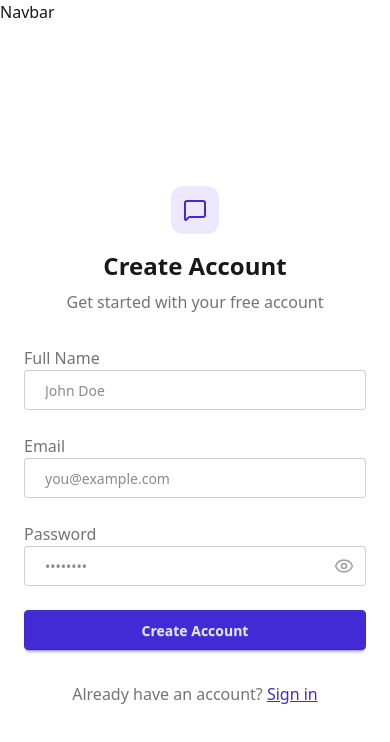
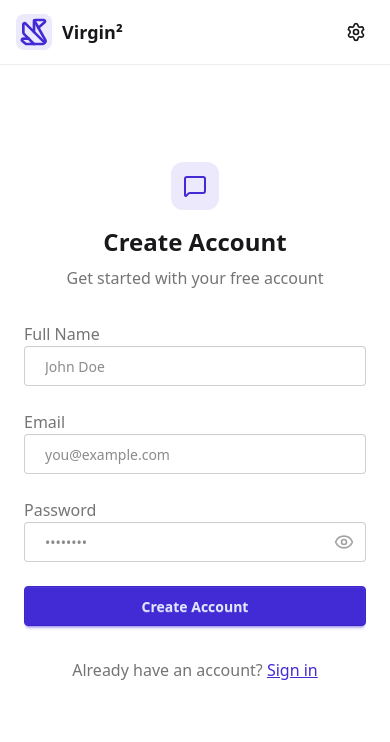
Before and after one commit to Kenesu-Zoro/ChatApp-MERN, a React (Vite) app in the folder frontend/: page /signup in a window 390 px wide. Shown: the top 742 px of the page. Built offline with nearby package versions, Linux system fonts and the light colour scheme; no server answers.

Commit message:
feat: update authentication flow; improve checkAuth response, fix import paths, and enhance logout functionality

```diff
--- a/frontend/src/App.jsx
+++ b/frontend/src/App.jsx
@@ -6,7 +6,7 @@ import LoginPage from './pages/LoginPage'
 import SettingsPage from './pages/SettingsPage'
 import ProfilePage from './pages/ProfilePage'
 import { Routes , Route, Navigate} from 'react-router-dom'
-import {useAuthStore} from './store/useAuthStore'
+import {useAuthStore} from './store/useAuthStore.js'
 import { useEffect } from 'react'
 import { Loader } from "lucide-react";
 import { Toaster } from 'react-hot-toast'
--- a/frontend/src/components/Navbar.jsx
+++ b/frontend/src/components/Navbar.jsx
@@ -1,9 +1,60 @@
-import React from 'react'
+import { useAuthStore } from '../store/useAuthStore.js'
+import { Link } from 'react-router-dom'
+import { Origami, User, LogOut, Settings } from 'lucide-react'
 
 const Navbar = () => {
+
+  const { authUser, logout } = useAuthStore();
+
   return (
-    <div>Navbar</div>
-  )
-}
+    <header
+      className="bg-base-100 border-b border-base-300 fixed w-full top-0 z-40
+    backdrop-blur-lg bg-base-100/80"
+    >
+      <div className="container mx-auto px-4 h-16">
+        <div className="flex items-center justify-between h-full">
+          <div className="flex items-center gap-8">
+            <Link to="/" className="flex items-center gap-2.5 hover:opacity-80 transition-all">
+              <div className="size-9 rounded-lg bg-primary/10 flex items-center justify-center">
+                <Origami className="size-8 text-primary" />
+              </div>
+              <h1 className="text-lg font-bold">Virgin²</h1>
+            </Link>
+          </div>
+
+          <div className="flex items-center gap-2">
+            <Link
+              to={"/settings"}
+              className={`
+              flex gap-2 items-center text-white-600 hover:text-gray-700 hover:bg-gray-100 px-2 py-1 rounded-md transition-colors
+
+              `}
+            >
+              <Settings className="size-5" />
+              <span className="hidden sm:inline">Settings</span>
+            </Link>
+
+            {authUser && (
+              <>
+                <Link to={"/profile"} className={`flex gap-2 items-center text-white-600 hover:text-gray-700 hover:bg-gray-100 px-2 py-1 rounded-md transition-colors`}>
+                  <User className="size-5" />
+                  <span className="hidden sm:inline">Profile</span>
+                </Link>
+
+                <button
+                  className="flex gap-2 items-center text-red-600 hover:text-red-700 hover:bg-red-100 px-2 py-1 rounded-md transition-colors"
+                  onClick={logout}
+                >
+                  <LogOut className="size-5" />
+                  <span className="hidden sm:inline">Logout</span>
+                </button>
+              </>
+            )}
+          </div>
+        </div>
+      </div>
+    </header>
+  );
+};
 
 export default Navbar
--- a/frontend/src/pages/SignUpPage.jsx
+++ b/frontend/src/pages/SignUpPage.jsx
@@ -1,6 +1,6 @@
 import React from 'react'
 import { useState } from 'react'
-import { useAuthStore } from '../store/useAuthStore'
+import { useAuthStore } from '../store/useAuthStore.js'
 import { Link } from 'react-router-dom'
 import { MessageSquare, User, Mail, Lock, Eye, EyeOff, Loader2 } from 'lucide-react'
 import AuthImagePattern from '../components/AuthImagePattern'
@@ -9,7 +9,7 @@ import toast from 'react-hot-toast'
 const SignUpPage = () => {
     const [showPassword, setShowPassword] = useState(false);
     const [formData, setFormData] = useState({
-        username: '',
+        fullName: '',
         email: '',
         password: '',
     });
@@ -28,7 +28,7 @@ const SignUpPage = () => {
     };
 
     const handleSubmit = (e) => {
-        e.preventDefualt();
+        e.preventDefault();
 
         const success = validateForm();
 
@@ -104,7 +104,7 @@ const SignUpPage = () => {
                 </div>
                 <input
                   type={showPassword ? "text" : "password"}
-                  className={`input input-bordered w-full pl-5`}
+                  className={`input input-bordered w-full pl-5 pr-10`}
                   placeholder="••••••••"
                   value={formData.password}
                   onChange={(e) => setFormData({ ...formData, password: e.target.value })}
@@ -115,7 +115,7 @@ const SignUpPage = () => {
                   onClick={() => setShowPassword(!showPassword)}
                 >
                   {showPassword ? (
-                    <EyeOff className="size-5 text-base-content/40" />
+                    <EyeOff className="size-6 text-base-content/40" />
                   ) : (
                     <Eye className="size-5 text-base-content/40" />
                   )}
--- a/frontend/src/store/useAuthStore.js
+++ b/frontend/src/store/useAuthStore.js
@@ -1,5 +1,5 @@
 import {create} from 'zustand';
-import { axiosInstance } from '../lib/axios';
+import { axiosInstance } from '../lib/axios.js';
 import toast from 'react-hot-toast';
 
 
@@ -38,5 +38,19 @@ export const useAuthStore = create((set) => ({
         }finally{
             set({ isSigningUp: false });
         }
-    }
+    },
+
+    logout : async() => {
+        try {
+            await axiosInstance.post("/auth/logout");
+            set({ authUser: null});
+            toast.success("Logged out successfully");
+        } catch (error) {
+            console.error("Error during logout (useAuthStore): ", error);
+            const message = error.response?.data?.message || "Logout failed. Please try again.";
+            toast.error(message);
+        }
+    },
+
+
 }));
```
Also changed, not shown: 1 other file (tests, documents, lock files or other folders).
